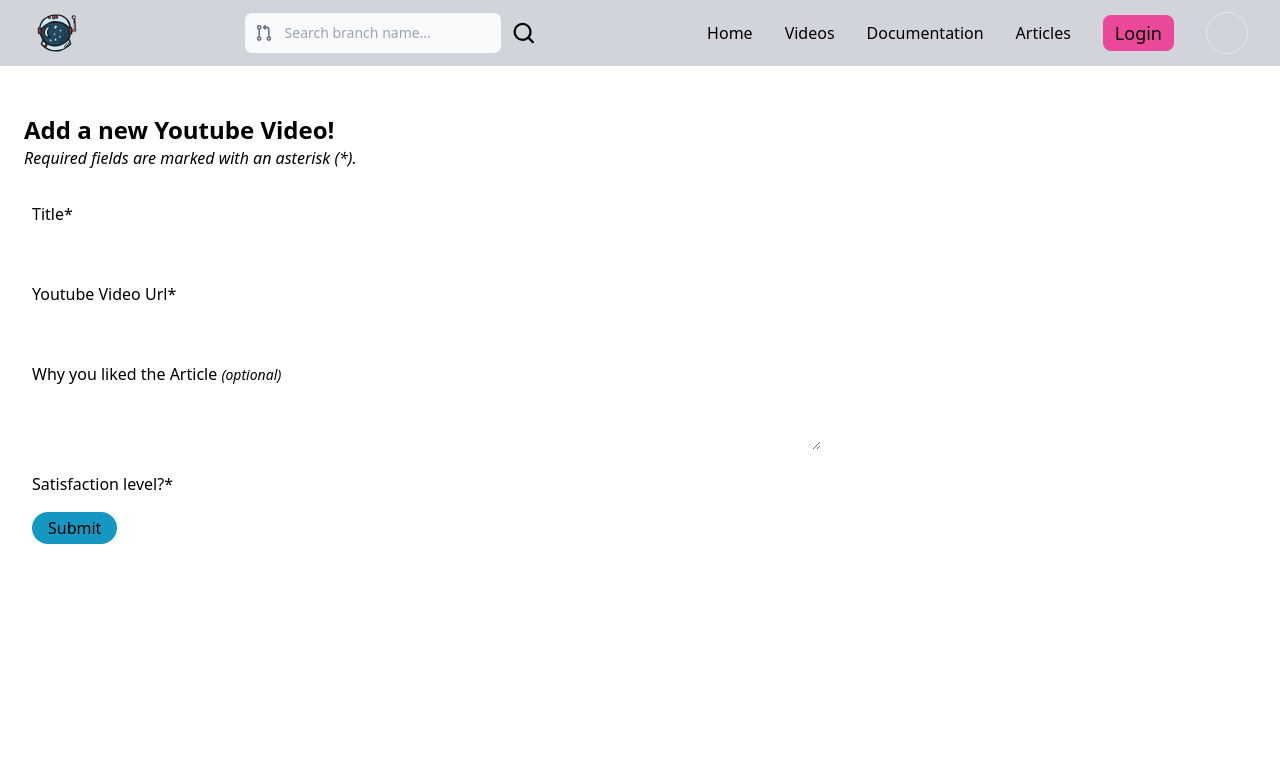
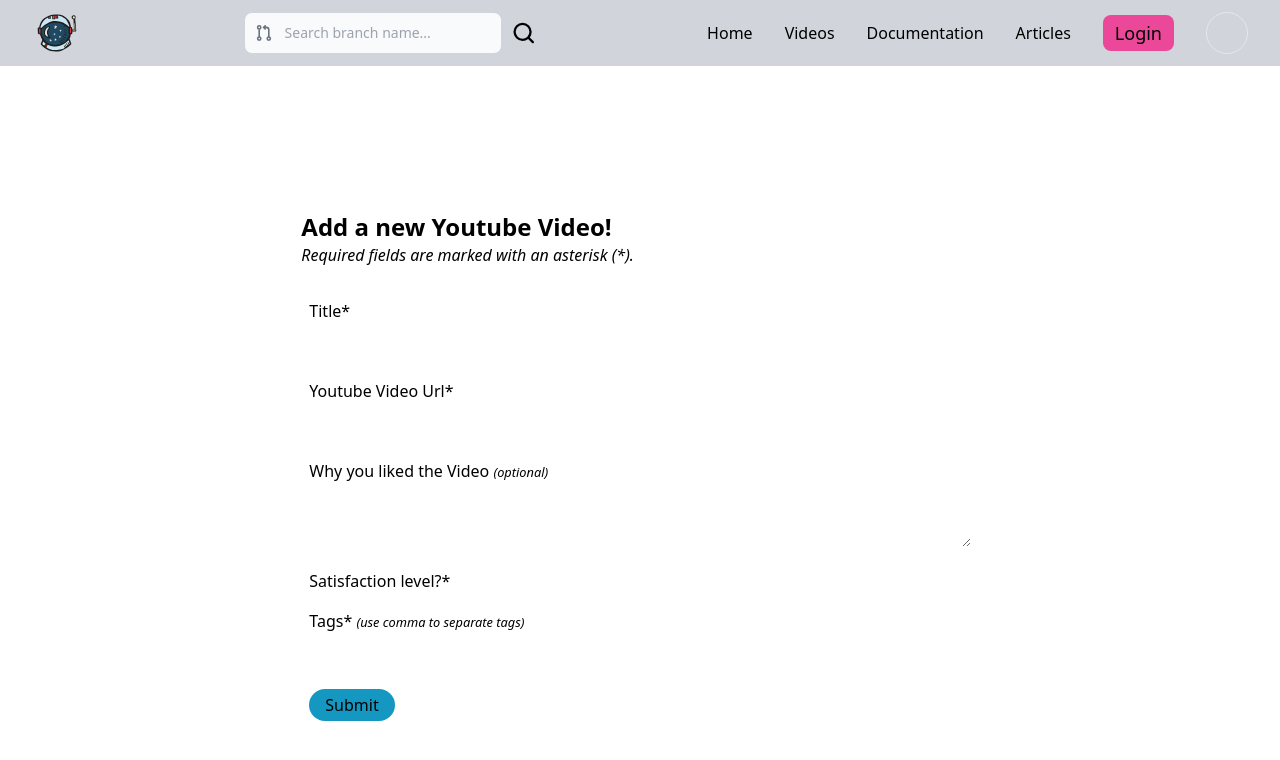
Before and after one commit to Aman-web-dev/Devlib, a Next.js app: page /videos/addNewVideo in a window 1280 px wide. Shown: the top 760 px of the page. Built offline with nearby package versions, Linux system fonts and the light colour scheme; no server answers.

Commit message:
optimized video submission

```diff
--- a/app/articles/page.js
+++ b/app/articles/page.js
@@ -1,12 +1,9 @@
 "use client";
-import YoutubeArticlesDetailsPage from "@/app/components/sections/YoutubeVideosPage";
-import AddNewArticles from "./assets/AddNewArticle";
 import { useState } from "react";
 import Link from "next/link";
 import ArticlePage from "./assets/ArticlePage";
 
-function Page({ params }) {
-  const [isNewArticle, setIsNewArticle] = useState(false);
+function Page() {
   return (
     <>
       <ArticlePage />
--- a/app/videos/addNewVideo/page.js
+++ b/app/videos/addNewVideo/page.js
@@ -1,12 +1,12 @@
 "use client";
 import AddVideoForm from "../assets/AddVideoForm";
 
-function page() {
+function Page() {
   return (
-    <>
+    <section className="min-h-screen px-24 flex justify-center items-center">
       <AddVideoForm />
-    </>
+    </section>
   );
 }
 
-export default page;
+export default Page;
--- a/app/videos/assets/AddVideoForm.jsx
+++ b/app/videos/assets/AddVideoForm.jsx
@@ -5,19 +5,12 @@ import { useRef } from "react";
 import { AuthContext } from "@/utils (Context)/authContext";
 import { toast } from "react-toastify";
 
-const initialValues = { title: "", url: "", comment: "", review: "" };
+const initialValues = { title: "", url: "", comment: "", review: "", tags: "" };
+
 const AddVideoForm = () => {
-  const [videoId, setVideoId] = useState(null);
   const [isFormSubmitting, setIsFormSubmitting] = useState(false);
   const formRef = useRef();
   const { currentUser } = useContext(AuthContext);
-
-  function getId(url) {
-    const regExp =
-      /^.*(youtu.be\/|v\/|u\/\w\/|embed\/|watch\?v=|&v=)([^#&?]*).*/;
-    const match = url.match(regExp);
-    return match && match[2].length === 11 ? setVideoId(match[2]) : null;
-  }
 
   function extractId(url) {
     return new Promise((resolve, reject) => {
@@ -44,6 +37,7 @@ const AddVideoForm = () => {
         "Invalid URL"
       )
       .required("Please enter a Youtube video URL"),
+    tags: Yup.string().required("Tags are required"),
     // review: Yup.string().required("Please select one"),
   });
 
@@ -63,6 +57,7 @@ const AddVideoForm = () => {
       setIsFormSubmitting(true);
       const id = await extractId(values.url);
       if (id !== null || id !== undefined) {
+        const tags = [values.tags];
         try {
           setTimeout(async () => {
             const addVideoResponse = await fetch(
@@ -76,6 +71,7 @@ const AddVideoForm = () => {
                   userId: currentUser.uid,
                   title: values.title,
                   vid_id: id,
+                  tags: tags,
                 }),
               }
             );
@@ -91,17 +87,19 @@ const AddVideoForm = () => {
           //   getYoutubeVideoData();
         } catch (error) {
           console.log("data not added due to: ", error);
+          setIsFormSubmitting(false);
         }
       }
     } catch (error) {
       console.log("error while form submission: ", error);
+      setIsFormSubmitting(false);
     } finally {
       setSubmitting(false);
     }
   };
 
   return (
-    <div className="w-2/3 py-12 px-6">
+    <div className="w-2/3 py-12 px-6 ">
       <div className="mb-8">
         <h1 className="font-bold text-2xl">Add a new Youtube Video!</h1>
         <i>Required fields are marked with an asterisk (*).</i>
@@ -157,8 +155,10 @@ const AddVideoForm = () => {
             </div>
             <div className="w-full">
               <label htmlFor="comment" className="">
-                Why you liked the Article{" "}
-                <i className="font-normal text-sm">(optional)</i>
+                Why you liked the Video{" "}
+                <small>
+                  <i className="font-normal ">(optional)</i>
+                </small>
               </label>
               <Field
                 as="textarea"
@@ -177,6 +177,28 @@ const AddVideoForm = () => {
               />
             </div>
 
+            {/* tags */}
+            <div className="w-full">
+              <label htmlFor="url" className="">
+                Tags*{" "}
+                <small>
+                  <i className="font-normal ">(use comma to separate tags)</i>
+                </small>
+              </label>
+              <input
+                type="tags"
+                name="tags"
+                className="rounded-xl py-2 px-4 outline-none w-full"
+                onChange={handleChange}
+                onBlur={handleBlur}
+                value={values.tags}
+              />
+              <ErrorMessage
+                component={"span"}
+                name="tags"
+                className="text-red-600 text-sm"
+              />
+            </div>
             <button
               className="bg-[#1497c1] py-1 px-4 hover:bg-[#469fbc] rounded-full"
               type="submit"
```
